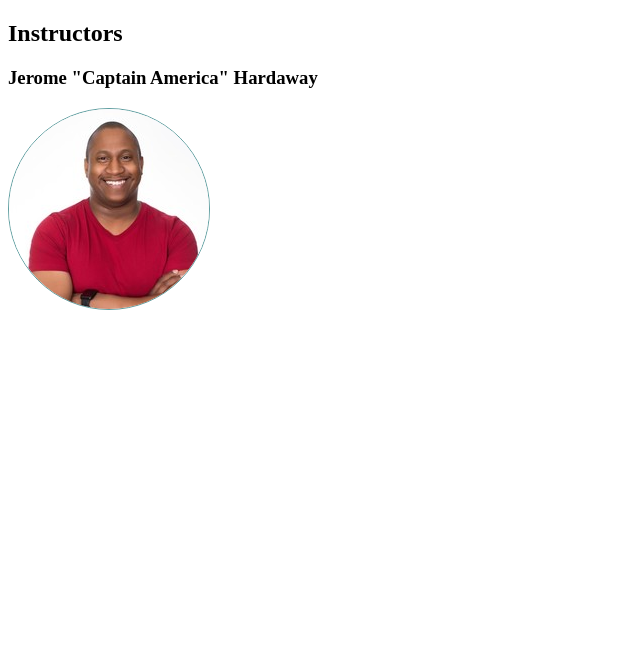
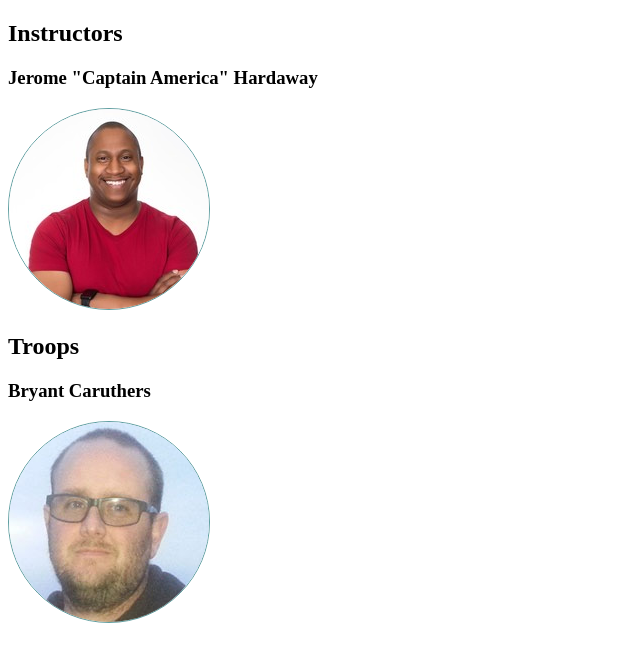
Before and after one commit to Vets-Who-Code/vwc-alpha, a plain HTML site: page index.html in a window 1280 px wide. Shown: the whole page, without its empty margins (0-640 px from the left). Drawn offline with Linux system fonts and the light colour scheme.

Commit message:
Added Troops section  for Bryant and image

```diff
--- a/index.html
+++ b/index.html
@@ -21,7 +21,14 @@
 				<div></div>
 			</div>
 		</section>
-		<section></section>
+		<section>
+			<h2>Troops</h2>
+			<div>
+				<div class="profile-pic">
+					<h3>Bryant Caruthers</h3>
+					<a href="http://" rel="noopener noreferrer"> <img src="sources/img/bryant.jpeg" alt="bryant img"> </a>
+				</div>
+		</section>
 	</main>
 </body>
 </html>
```
Also changed, not shown: sources/img/bryant.jpeg (added).
